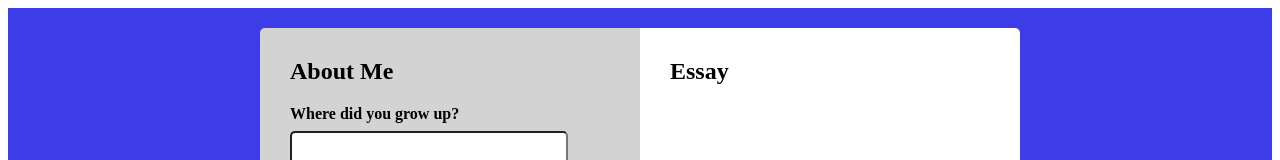
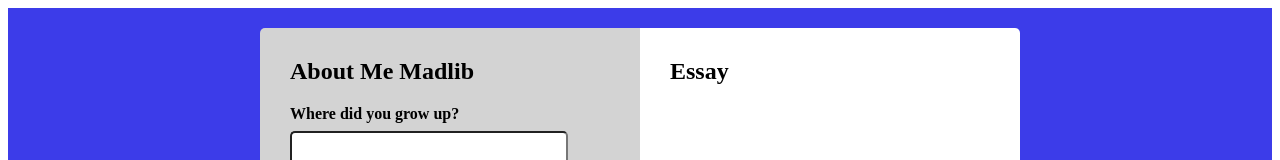
Before and after one commit to bethea28/typescript-hooks, a React (Create React App) app: page / in a window 1280 px wide. Shown: the top 160 px of the page. Built offline with nearby package versions, Linux system fonts and the light colour scheme.

Commit message:
cleaning again

```diff
--- a/src/components/FormComponent/Form.tsx
+++ b/src/components/FormComponent/Form.tsx
@@ -1,6 +1,5 @@
 /*
-Form takes in data through onChange but only displays it to screen when onBlur
-is triggered
+Form takes in data through onChange but only displays it to screen when onBlur is triggered
 */
 import React from 'react'
 import { FIELDS } from '../../constants'
@@ -27,7 +26,7 @@ const Form = ({
 }: FormProps) => {
   return (
     <form className='form'>
-      <h2 className='form_header'>About Me</h2>
+      <h2 className='form_header'>About Me Madlib</h2>
       {fieldOrder.map((field: string, id: number) => (
         <label
           className='form_label'
--- a/src/components/MadlibComponent/Madlib.tsx
+++ b/src/components/MadlibComponent/Madlib.tsx
@@ -43,10 +43,17 @@ const Madlib = () => {
     setShowEditButton(false)
   }
 
+  const handleInputChange = (
+    field: string,
+    id: number,
+    event: React.ChangeEvent<HTMLInputElement>
+  ) => {
+    setFieldData({ field, id, event })
+  }
+
   const handlingOnBlur = React.useCallback(() => {
     /*
-    function called when onblur is triggered
-    it generates new random madlib template and fills the answers
+    function called when onblur is triggered; it generates new random madlib template and fills the answers
     */
     //core logic to generate template// need to take template out of array so that edit button works right
     const template = getTextTemplates(fieldData.field)
@@ -80,7 +87,7 @@ const Madlib = () => {
                 id: number,
                 event: React.ChangeEvent<HTMLInputElement>
               ) => {
-                setFieldData({ field, id, event })
+                handleInputChange(field, id, event)
               }}
               handleBlur={handlingOnBlur}
               fieldOrder={fields}
--- a/src/components/TextAAeaComponent/TextArea.tsx
+++ b/src/components/TextAAeaComponent/TextArea.tsx
@@ -14,8 +14,6 @@ const TextAreaComponent = ({
   return (
     <section className='textarea-container'>
       <h2>Your essay text</h2>
-
-      {/* onChange required for eslint purposes */}
       <textarea className='textarea-component' value={essayText.join(' ')} />
       <button
         className='textarea-container_startover_button '
```
